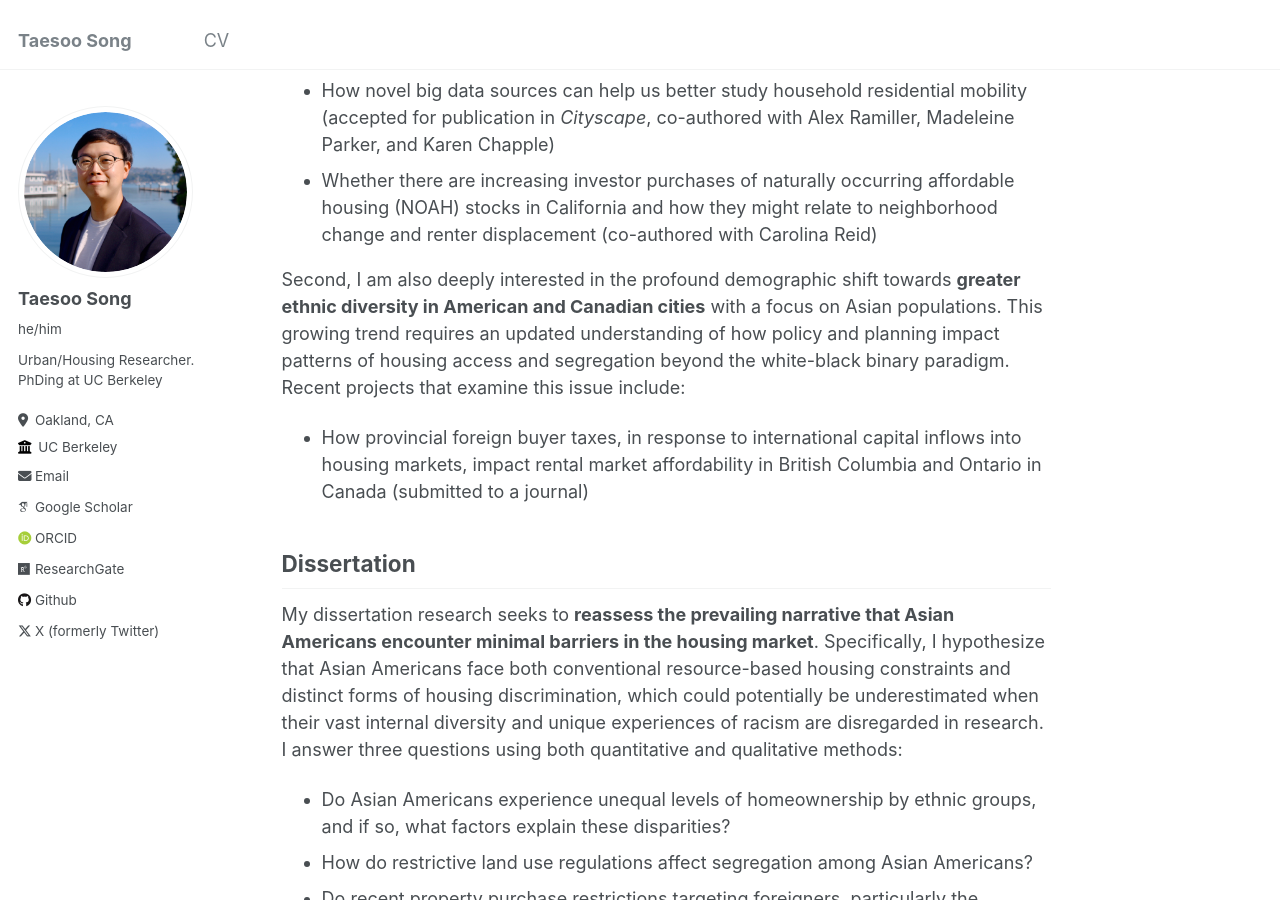
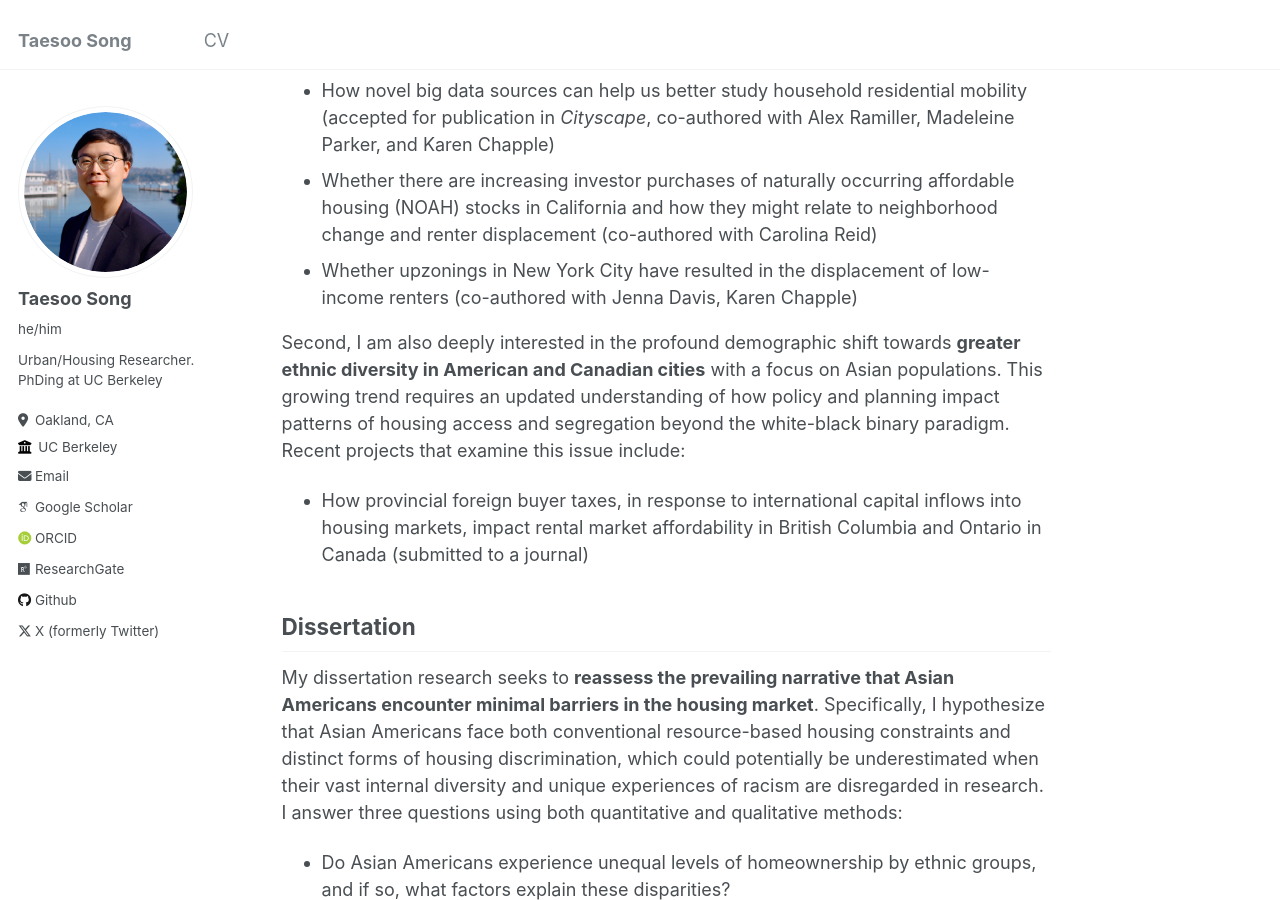
Before and after one commit to taesoosong/taesoosong.github.io, a Jekyll site: the page built from _pages/about.md, in a window 1280 px wide and 900 px high, scrolled down 950 px. Built offline with Jekyll 4.4.1, drawn with Linux system fonts in a browser that asks for light colours; some web fonts are replaced.

Commit message:
Update about.md

```diff
--- a/_pages/about.md
+++ b/_pages/about.md
@@ -26,6 +26,7 @@ First, I study the nexus between **local housing policies, neighborhood change,
 - How housing construction impacts displacement and exclusion of low- and moderate-income households in Los Angeles and San Francisco (published in [_Journal of American Planning Association_](https://doi.org/10.1080/01944363.2024.2319293), co-authored with Karen Chapple)
 - How novel big data sources can help us better study household residential mobility (accepted for publication in _Cityscape_, co-authored with Alex Ramiller, Madeleine Parker, and Karen Chapple)
 - Whether there are increasing investor purchases of naturally occurring affordable housing (NOAH) stocks in California and how they might relate to neighborhood change and renter displacement (co-authored with Carolina Reid)
+- Whether upzonings in New York City have resulted in the displacement of low-income renters (co-authored with Jenna Davis, Karen Chapple)
 
 Second, I am also deeply interested in the profound demographic shift towards **greater ethnic diversity in American and Canadian cities** with a focus on Asian populations. This growing trend requires an updated understanding of how policy and planning impact patterns of housing access and segregation beyond the white-black binary paradigm. Recent projects that examine this issue include:
 - How provincial foreign buyer taxes, in response to international capital inflows into housing markets, impact rental market affordability in British Columbia and Ontario in Canada (submitted to a journal)
```
